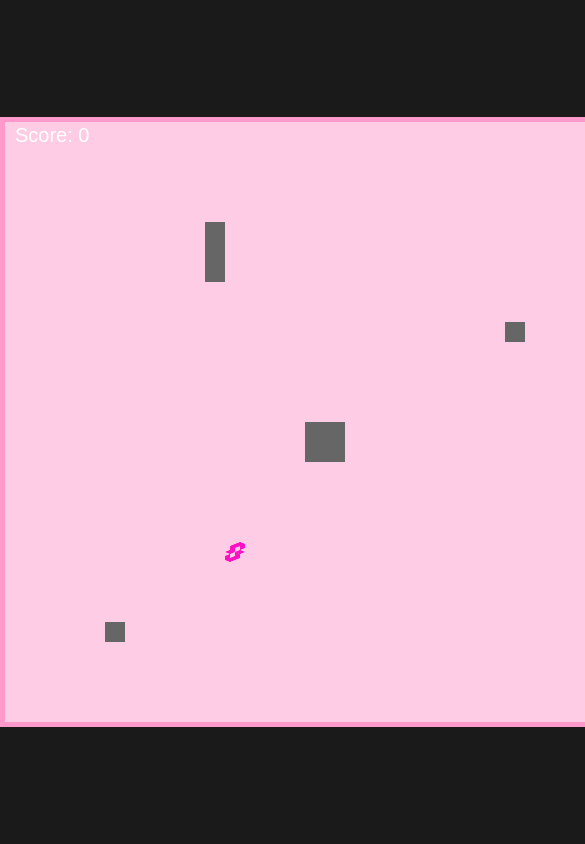
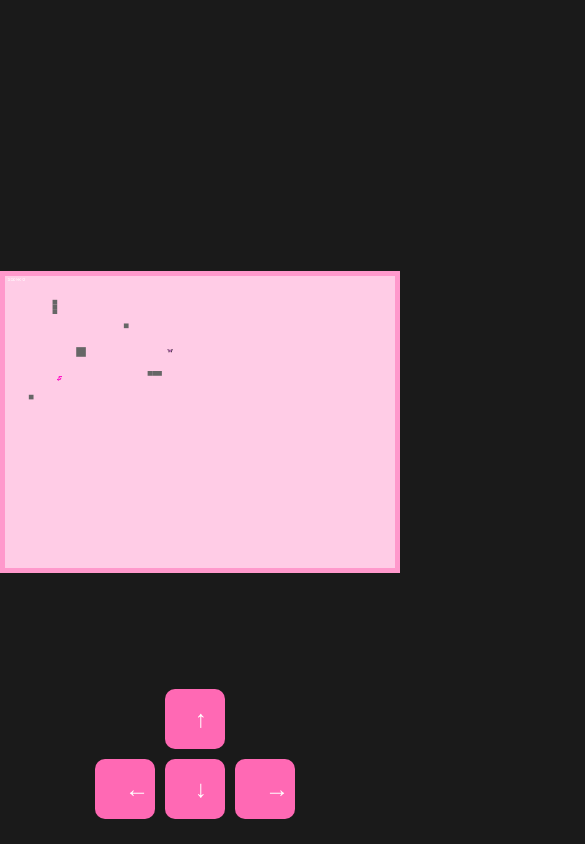
Before and after one commit to icebrke/Ferris, a plain HTML site: page index.html in a window 390 px wide. Both pictures are taken after a click on the button "Start Game". Shown: the top 844 px of the page, 585 px wide, since content can reach past the window. Drawn offline with Linux system fonts and the light colour scheme.

Commit message:
Update index.html

```diff
--- a/index.html
+++ b/index.html
@@ -2,7 +2,7 @@
 <html lang="en">
 <head>
   <meta charset="UTF-8" />
-  <meta name="viewport" content="width=device-width, initial-scale=1.0"/>
+  <meta name="viewport" content="width=device-width, initial-scale=1.0, user-scalable=no"/>
   <title>Crab Eats Succinct</title>
   <style>
     body {
@@ -21,7 +21,7 @@
       margin: auto;
       background: #ffcce6;
       border: 5px solid #ff99cc;
-      touch-action: none; /* Отключаем стандартное поведение браузера для сенсорных событий */
+      touch-action: none;
     }
     button {
       padding: 15px 30px;
@@ -48,19 +48,68 @@
     .twitter-link:hover {
       color: #ff99cc;
     }
+    /* Стили для виртуальных кнопок */
+    .controls {
+      display: none; /* Скрыты по умолчанию, показываем на мобильных */
+      position: fixed;
+      bottom: 20px;
+      left: 50%;
+      transform: translateX(-50%);
+      z-index: 10;
+    }
+    .control-button {
+      width: 60px;
+      height: 60px;
+      background-color: #ff69b4;
+      color: white;
+      border: none;
+      border-radius: 10px;
+      font-size: 24px;
+      margin: 5px;
+      cursor: pointer;
+      touch-action: none;
+    }
+    .control-button:active {
+      background-color: #ff99cc;
+    }
+    .control-row {
+      display: flex;
+      justify-content: center;
+    }
+    @media (max-width: 768px) {
+      .controls {
+        display: block; /* Показываем кнопки на мобильных устройствах */
+      }
+    }
   </style>
 </head>
 <body>
   <button id="startButton">Start Game</button>
   <button id="restartButton" style="display: none;">Restart</button>
-  <a href="https://twitter.com/eeelohater" class="twitter-link" id="twitterLink" target="_blank">icebrke</a>
-  <canvas id="game" width="800" height="600"></canvas>
+  <a href="https://twitter.com/YourTwitterHandle" class="twitter-link" id="twitterLink" target="_blank">@YourTwitterHandle</a>
+  <canvas id="game"></canvas>
+  <!-- Виртуальные кнопки для управления -->
+  <div class="controls" id="controls">
+    <div class="control-row">
+      <button class="control-button" id="upButton">↑</button>
+    </div>
+    <div class="control-row">
+      <button class="control-button" id="leftButton">←</button>
+      <button class="control-button" id="downButton">↓</button>
+      <button class="control-button" id="rightButton">→</button>
+    </div>
+  </div>
   <script>
     const canvas = document.getElementById("game");
     const ctx = canvas.getContext("2d");
     const startButton = document.getElementById("startButton");
     const restartButton = document.getElementById("restartButton");
     const twitterLink = document.getElementById("twitterLink");
+    const controls = document.getElementById("controls");
+    const upButton = document.getElementById("upButton");
+    const downButton = document.getElementById("downButton");
+    const leftButton = document.getElementById("leftButton");
+    const rightButton = document.getElementById("rightButton");
 
     const grid = 20;
     let crabSize = grid * 1.5;
@@ -83,12 +132,45 @@
     let obstacleImmunityTime = 0;
     const obstacleImmunityDuration = 5 * 60;
 
-    // Переменные для сенсорного управления
+    // Переменные для сенсорного управления (свайпы)
     let touchStartX = 0;
     let touchStartY = 0;
     let touchEndX = 0;
     let touchEndY = 0;
-    const swipeThreshold = 30; // Минимальное расстояние для свайпа (в пикселях)
+    const swipeThreshold = 30;
+
+    // Определение, является ли устройство мобильным
+    const isMobile = /Mobi|Android|iPhone|iPad|iPod|Opera Mini|IEMobile|WPDesktop/.test(navigator.userAgent);
+
+    // Адаптивное масштабирование канваса
+    function resizeCanvas() {
+      const maxWidth = window.innerWidth;
+      const maxHeight = window.innerHeight;
+      const aspectRatio = 800 / 600; // Соотношение сторон канваса
+
+      let newWidth = maxWidth;
+      let newHeight = maxWidth / aspectRatio;
+
+      if (newHeight > maxHeight) {
+        newHeight = maxHeight;
+        newWidth = maxHeight * aspectRatio;
+      }
+
+      canvas.width = 800;
+      canvas.height = 600;
+      canvas.style.width = `${newWidth}px`;
+      canvas.style.height = `${newHeight}px`;
+
+      // Масштабирование содержимого канваса
+      const scaleX = newWidth / 800;
+      const scaleY = newHeight / 600;
+      ctx.scale(scaleX, scaleY);
+    }
+
+    // Вызываем масштабирование при загрузке и изменении размера окна
+    window.addEventListener("resize", resizeCanvas);
+    window.addEventListener("orientationchange", resizeCanvas);
+    resizeCanvas();
 
     // Препятствия
     let obstacles = [
@@ -346,6 +428,9 @@
       startButton.style.display = "block";
       restartButton.style.display = "none";
       twitterLink.style.display = "block";
+      if (isMobile) {
+        controls.style.display = "none";
+      }
     }
 
     // Управление с клавиатуры (стрелки + WASD)
@@ -370,7 +455,7 @@
     // Сенсорное управление (свайпы)
     canvas.addEventListener("touchstart", e => {
       if (!gameStarted || gameWon) return;
-      e.preventDefault(); // Предотвращаем прокрутку страницы
+      e.preventDefault();
       const touch = e.touches[0];
       touchStartX = touch.clientX;
       touchStartY = touch.clientY;
@@ -391,19 +476,50 @@
       const deltaX = touchEndX - touchStartX;
       const deltaY = touchEndY - touchStartY;
 
-      // Проверяем, достаточно ли большой свайп
       if (Math.abs(deltaX) < swipeThreshold && Math.abs(deltaY) < swipeThreshold) return;
 
-      // Определяем направление свайпа
       if (Math.abs(deltaX) > Math.abs(deltaY)) {
-        // Горизонтальный свайп
-        if (deltaX > 0 && dx === 0) { dx = grid; dy = 0; }  // Вправо
-        if (deltaX < 0 && dx === 0) { dx = -grid; dy = 0; } // Влево
+        if (deltaX > 0 && dx === 0) { dx = grid; dy = 0; }
+        if (deltaX < 0 && dx === 0) { dx = -grid; dy = 0; }
       } else {
-        // Вертикальный свайп
-        if (deltaY > 0 && dy === 0) { dy = grid; dx = 0; }  // Вниз
-        if (deltaY < 0 && dy === 0) { dy = -grid; dx = 0; } // Вверх
+        if (deltaY > 0 && dy === 0) { dy = grid; dx = 0; }
+        if (deltaY < 0 && dy === 0) { dy = -grid; dx = 0; }
       }
+    });
+
+    // Управление через виртуальные кнопки
+    upButton.addEventListener("touchstart", e => {
+      e.preventDefault();
+      if (!gameStarted || gameWon || dy !== 0) return;
+      dy = -grid;
+      dx = 0;
+    });
+
+    downButton.addEventListener("touchstart", e => {
+      e.preventDefault();
+      if (!gameStarted || gameWon || dy !== 0) return;
+      dy = grid;
+      dx = 0;
+    });
+
+    leftButton.addEventListener("touchstart", e => {
+      e.preventDefault();
+      if (!gameStarted || gameWon || dx !== 0) return;
+      dx = -grid;
+      dy = 0;
+    });
+
+    rightButton.addEventListener("touchstart", e => {
+      e.preventDefault();
+      if (!gameStarted || gameWon || dx !== 0) return;
+      dx = grid;
+      dy = 0;
+    });
+
+    // Предотвращаем стандартное поведение для кнопок
+    [upButton, downButton, leftButton, rightButton].forEach(button => {
+      button.addEventListener("touchend", e => e.preventDefault());
+      button.addEventListener("touchmove", e => e.preventDefault());
     });
 
     // Функция для подгонки текста по ширине
@@ -488,6 +604,9 @@
           freakyBird = null;
           if (winSound) winSound.play();
           restartButton.style.display = "block";
+          if (isMobile) {
+            controls.style.display = "none"; // Скрываем кнопки при победе
+          }
           console.log("You won! Crab size increased, obstacles removed.");
         }
 
@@ -559,6 +678,9 @@
         canvas.style.display = "block";
         startButton.style.display = "none";
         twitterLink.style.display = "none";
+        if (isMobile) {
+          controls.style.display = "block"; // Показываем кнопки на мобильных устройствах
+        }
         if (startSound) startSound.play();
         loop();
       }
```
